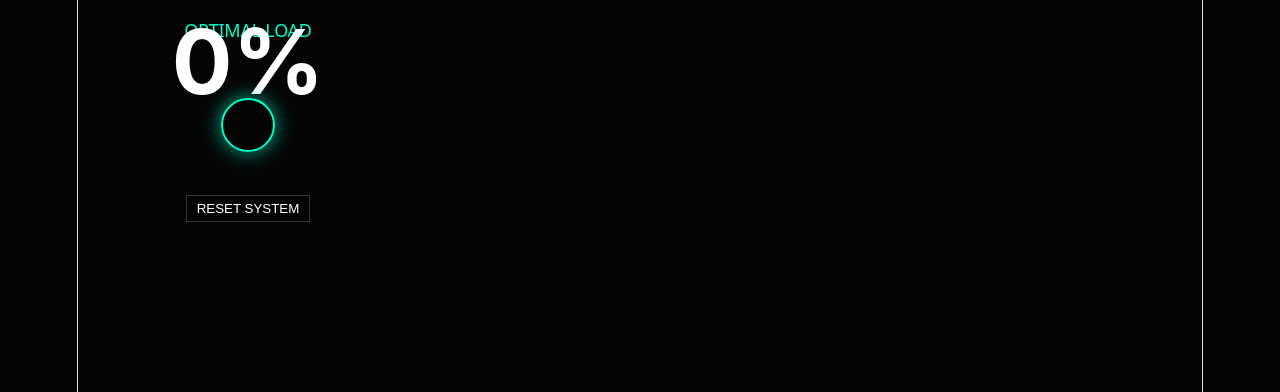
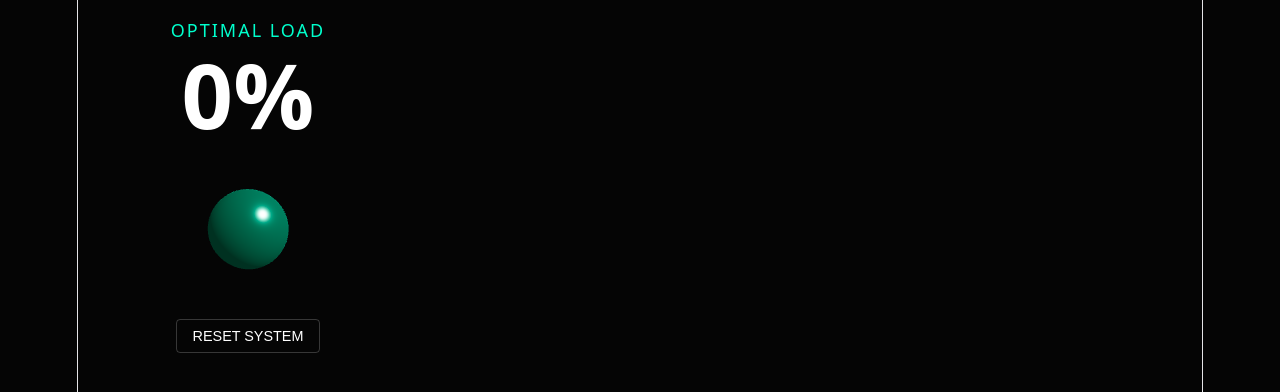
Before and after one commit to martincorona/cognitive-load-meter, a React (Vite) app: page / in a window 1280 px wide. Shown: the top 392 px of the page. Built offline with nearby package versions, Linux system fonts and the light colour scheme.

Commit message:
implemented 3D-Orb

```diff
--- a/package.json
+++ b/package.json
@@ -10,8 +10,11 @@
     "preview": "vite preview"
   },
   "dependencies": {
+    "@react-three/drei": "^10.7.7",
+    "@react-three/fiber": "^9.5.0",
     "react": "^19.2.4",
-    "react-dom": "^19.2.4"
+    "react-dom": "^19.2.4",
+    "three": "^0.183.2"
   },
   "devDependencies": {
     "@crxjs/vite-plugin": "^2.0.0-beta.33",
--- a/src/App.tsx
+++ b/src/App.tsx
@@ -1,15 +1,43 @@
 // src/App.tsx
 import { useEffect, useState } from "react";
+import { Canvas } from "@react-three/fiber";
+import { MeshDistortMaterial, Sphere } from "@react-three/drei";
 import "./App.css";
 
+// --- THE 3D COMPONENT ---
+function StressOrb({ load }: { load: number }) {
+  // Map the 0-100 score to 3D distortion (0.2 to 1.0) and speed (1 to 10)
+  const distortion = Math.max(0.1, load / 100);
+  const speed = Math.max(1, (load / 100) * 10);
+
+  // Choose color based on stress level
+  const color = load > 80 ? "#ff4d4d" : load > 50 ? "#ffcc00" : "#00ffcc";
+
+  return (
+    <Sphere visible args={[1, 64, 64]} scale={1.8}>
+      <MeshDistortMaterial
+        color={color}
+        attach="material"
+        distort={distortion} // How spiky it is
+        speed={speed}        // How fast it morphs
+        roughness={0.2}      // Makes it look shiny/glassy
+        metalness={0.8}
+      />
+    </Sphere>
+  );
+}
+
+// --- THE DASHBOARD ---
 function App() {
   const [load, setLoad] = useState<number>(0);
 
   useEffect(() => {
+    // 1. Get initial load on open
     chrome.storage.local.get(["cognitiveLoad"], (res) => {
       setLoad(typeof res.cognitiveLoad === "number" ? res.cognitiveLoad : 0);
     });
 
+    // 2. Listen for real-time updates from background.ts
     const listener = (changes: { [key: string]: chrome.storage.StorageChange }) => {
       if (changes.cognitiveLoad && typeof changes.cognitiveLoad.newValue === "number") {
         setLoad(changes.cognitiveLoad.newValue);
@@ -20,17 +48,28 @@ function App() {
     return () => chrome.storage.onChanged.removeListener(listener);
   }, []);
 
+  // Set text labels
   const theme = load > 80 ? { c: "#ff4d4d", t: "CRITICAL" } : load > 50 ? { c: "#ffcc00", t: "ELEVATED" } : { c: "#00ffcc", t: "OPTIMAL" };
 
   return (
-    <div style={{ width: "300px", padding: "20px", background: "#050505", color: "white", textAlign: "center" }}>
-      <h2 style={{ color: theme.c, fontSize: "1rem" }}>{theme.t} LOAD</h2>
-      <div style={{ fontSize: "5rem", fontWeight: "bold" }}>{load}%</div>
-      <div style={{ height: "100px", display: "flex", justifyContent: "center", alignItems: "center" }}>
-        <div style={{ width: "50px", height: "50px", borderRadius: "50%", border: `2px solid ${theme.c}`, boxShadow: `0 0 20px ${theme.c}aa` }}></div>
+    <div style={{ width: "300px", padding: "20px", background: "#050505", color: "white", textAlign: "center", fontFamily: "system-ui, sans-serif" }}>
+      <h2 style={{ color: theme.c, fontSize: "1rem", letterSpacing: "2px" }}>{theme.t} LOAD</h2>
+      <div style={{ fontSize: "5rem", fontWeight: "bold", lineHeight: "1" }}>{load}%</div>
+
+      {/* --- 3D CANVAS AREA --- */}
+      <div style={{ height: "160px", width: "100%", marginTop: "10px", marginBottom: "10px" }}>
+        <Canvas>
+          <ambientLight intensity={0.8} />
+          <directionalLight position={[2, 2, 2]} intensity={2} />
+          <StressOrb load={load} />
+        </Canvas>
       </div>
-      <button onClick={() => chrome.runtime.sendMessage({ type: "RESET_LOAD" })} style={{ marginTop: "20px", background: "none", border: "1px solid #333", color: "white", cursor: "pointer", padding: "5px 10px" }}>
-        RESET SYSTEM
+
+      <button
+        onClick={() => chrome.runtime.sendMessage({ type: "RESET_LOAD" })}
+        style={{ background: "none", border: `1px solid rgba(255,255,255,0.2)`, color: "white", cursor: "pointer", padding: "8px 16px", borderRadius: "4px", textTransform: "uppercase", fontSize: "0.8rem", transition: "all 0.3s" }}
+      >
+        Reset System
       </button>
     </div>
   );
```
Also changed, not shown: 1 other file (tests, documents, lock files or other folders).
